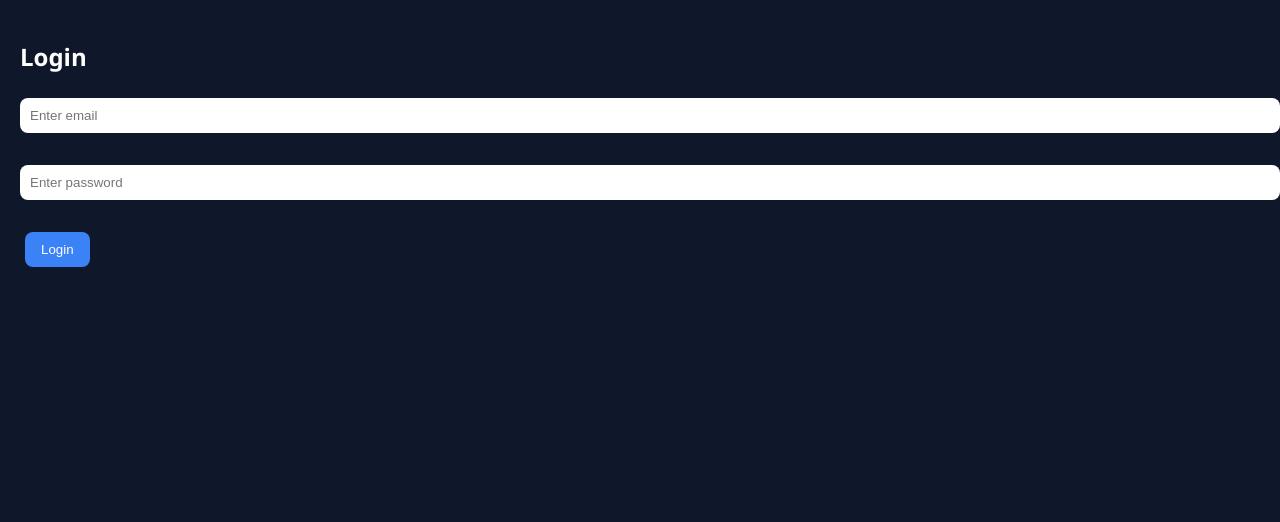
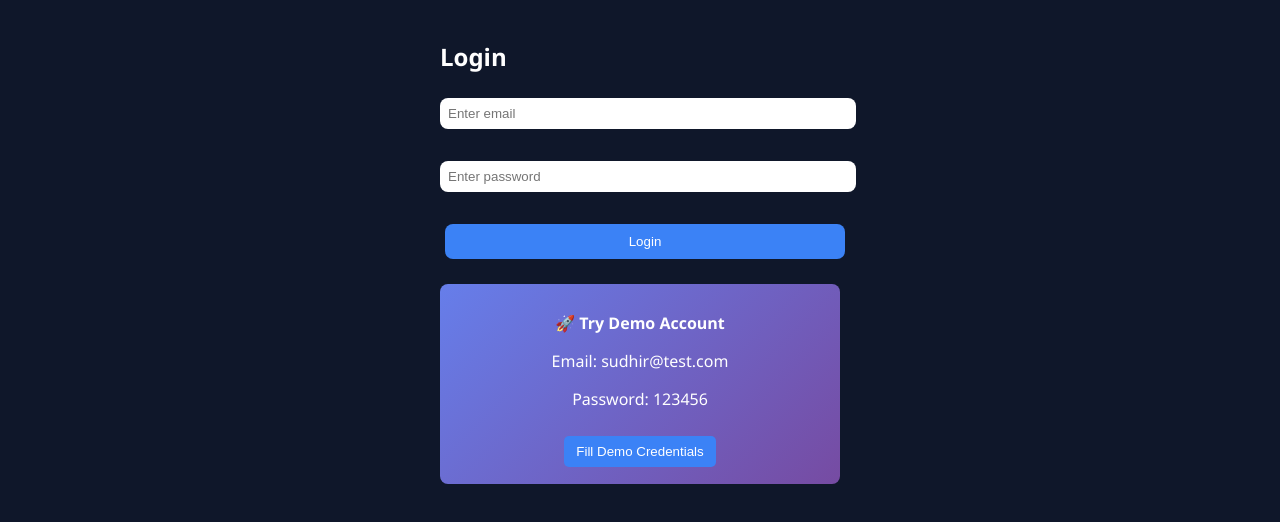
Before and after one commit to Sudhirshukla076/interview-simulator, a React (Vite) app in the folder client/: page / in a window 1280 px wide. Shown: the top 522 px of the page. Built offline with nearby package versions, Linux system fonts and the light colour scheme.

Commit message:
added demo login UI + autofill

```diff
--- a/client/src/pages/Login.jsx
+++ b/client/src/pages/Login.jsx
@@ -26,7 +26,7 @@ function Login() {
   };
 
   return (
-    <div style={{ padding: "20px" }}>
+    <div style={{ padding: "20px", maxWidth: "400px", margin: "auto" }}>
       <h2>Login</h2>
 
       <input
@@ -34,6 +34,7 @@ function Login() {
         placeholder="Enter email"
         value={email}
         onChange={(e) => setEmail(e.target.value)}
+        style={{ width: "100%", padding: "8px" }}
       />
       <br /><br />
 
@@ -42,10 +43,46 @@ function Login() {
         placeholder="Enter password"
         value={password}
         onChange={(e) => setPassword(e.target.value)}
+        style={{ width: "100%", padding: "8px" }}
       />
       <br /><br />
 
-      <button onClick={handleLogin}>Login</button>
+      <button onClick={handleLogin} style={{ width: "100%", padding: "10px" }}>
+        Login
+      </button>
+
+      {/* 🔥 DEMO BOX */}
+      <div
+        style={{
+          marginTop: "20px",
+          padding: "12px",
+          borderRadius: "8px",
+          background: "linear-gradient(135deg, #667eea, #764ba2)",
+          color: "white",
+          textAlign: "center"
+        }}
+      >
+        <p style={{ fontWeight: "bold" }}>🚀 Try Demo Account</p>
+        <p>Email: sudhir@test.com</p>
+        <p>Password: 123456</p>
+
+        {/* 🔥 AUTOFILL BUTTON */}
+        <button
+          onClick={() => {
+            setEmail("sudhir@test.com");
+            setPassword("123456");
+          }}
+          style={{
+            marginTop: "10px",
+            padding: "8px 12px",
+            border: "none",
+            borderRadius: "5px",
+            cursor: "pointer"
+          }}
+        >
+          Fill Demo Credentials
+        </button>
+      </div>
     </div>
   );
 }
```
